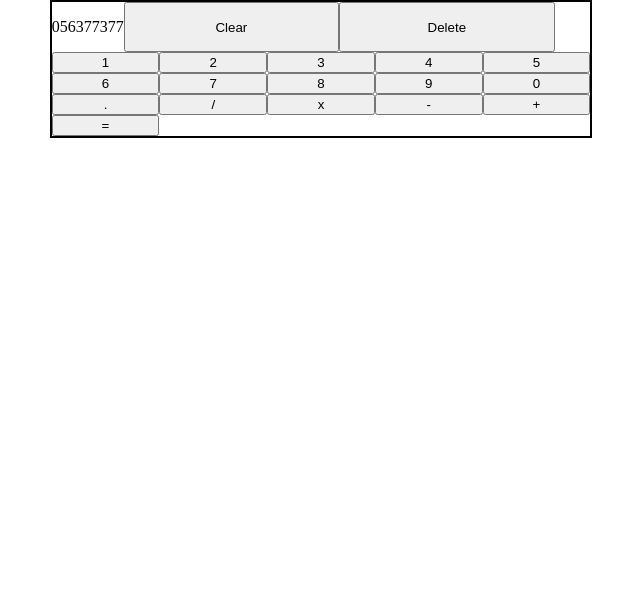
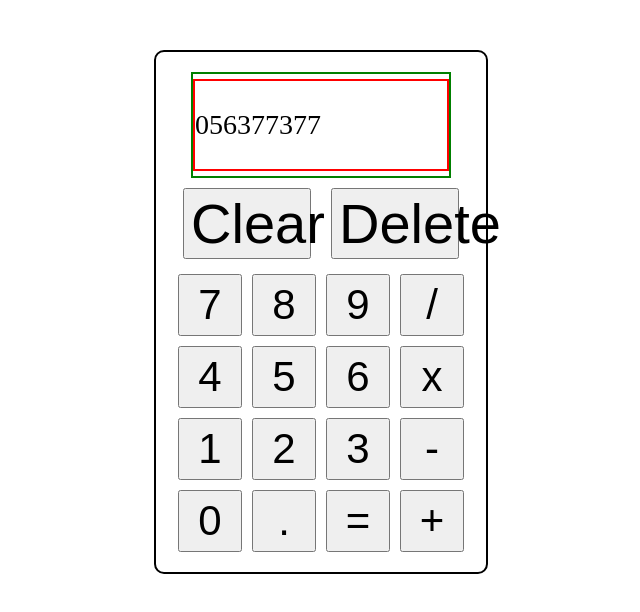
Before and after one commit to Atreat738/Calculator, a plain HTML site: page Calculator/index.html in a window 1280 px wide. Shown: the whole page, without its empty margins (319-959 px from the left). Drawn offline with Linux system fonts and the light colour scheme.

Commit message:
Added more styling

```diff
--- a/Calculator/app.js
+++ b/Calculator/app.js
@@ -14,8 +14,16 @@ function divide(num1, num2) {
     num1 / num2;
 }
 
-// function operate(num1, operator, num2) {
-
-// }
+function operate(num1, operator, num2) {
+    if (operator == add) {
+        add(num1, num2);
+    } else if (operator == subtract) {
+        subtract(num1, num2);
+    } else if (operator == multiply) {
+        multiply(num1, num2);
+    } else if (operator == divide) {
+        divide(num1, num2);
+    }
+}
 
 //operate must call the operator and 2 numbers
--- a/Calculator/index.html
+++ b/Calculator/index.html
@@ -19,26 +19,28 @@
         <button id = "clearButton">Clear</button>
         <button id = "deleteButton">Delete</button>
 
+        <button class = "numberButton">7</button>
+        <button class = "numberButton">8</button>
+        <button class = "numberButton">9</button>
+        <button class = "operatorButton">/</button>
+
+        <button class = "numberButton">4</button>
+        <button class = "numberButton">5</button>
+        <button class = "numberButton">6</button>
+        <button class = "operatorButton">x</button>
+
         <button class = "numberButton">1</button>
         <button class = "numberButton">2</button>
         <button class = "numberButton">3</button>
-        <button class = "numberButton">4</button>
-        <button class = "numberButton">5</button>
-        <button class = "numberButton">6</button>
-        <button class = "numberButton">7</button>
-        <button class = "numberButton">8</button>
-        <button class = "numberButton">9</button>
+        <button class = "numberButton">-</button>
+
         <button class = "numberButton">0</button>
-        <button class = "numberButton">.</button>
-
-        <button class = "operatorButton">/</button>
-        <button class = "operatorButton">x</button>
-        <button class = "operatorButton">-</button>
+        <button class = "operatorButton">.</button>
+        <button class = "operatorButton">=</button>
         <button class = "operatorButton">+</button>
-        <button class = "operatorButton">=</button>
     </div>
 
 
-
+<script src ="app.js"></script>
 </body>
 </html>
--- a/Calculator/styles.css
+++ b/Calculator/styles.css
@@ -8,17 +8,44 @@ body {
 #container {
     display: flex;
     flex-wrap: wrap;
+    justify-content: center;
+    font-size: 1.75rem;
+    max-height: 100vh;
+    max-width: 25%;
+    margin-top: 50px;
+    padding: 15px 5px;
     border: 2px solid black;
+    border-radius: 10px;
 }
+
+#textboxContainer {
+    width: 80%;
+    margin-top: 5px;
+    border: 2px solid green;
+}
+
+#textDisplay {
+    margin: 5px auto;
+    border: 2px solid red;
+}
+
 
 #clearButton, #deleteButton {
     width: 40%;
+    font-size: 2em;
+    margin: 10px;
 }
 
 .numberButton {
     width: 20%;
+    font-size: 1.5em;
+    margin: 5px;
+    padding: 5px;
 }
 
 .operatorButton {
     width: 20%;
+    font-size: 1.5em;
+    margin: 5px;
+    padding: 5px;
 }
```
